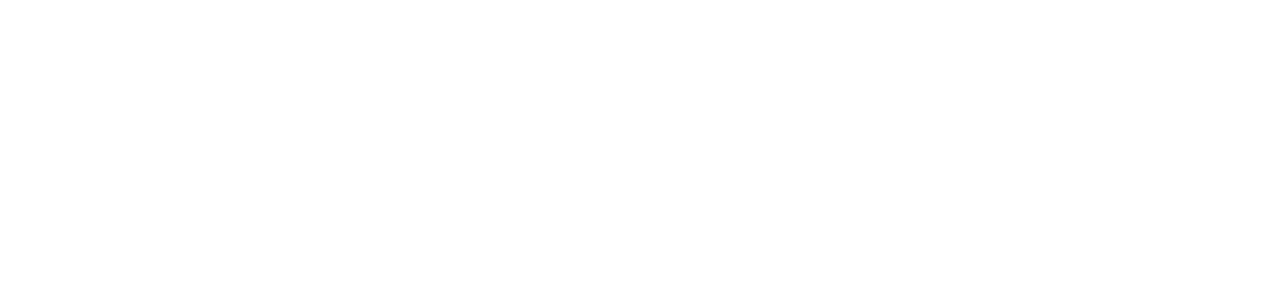
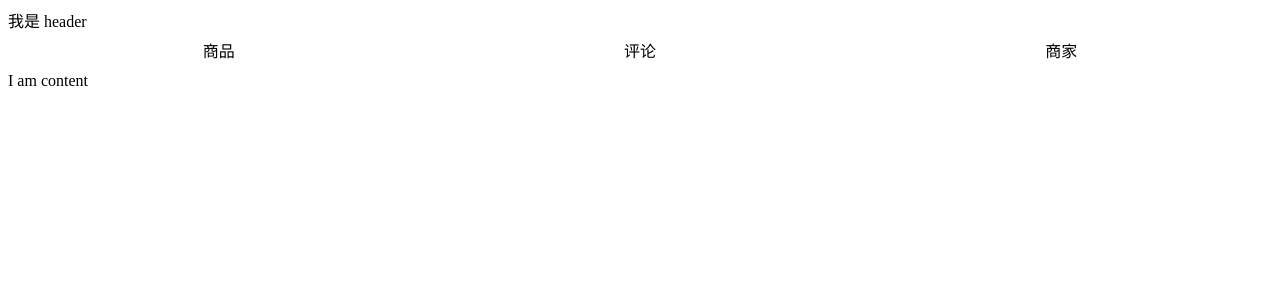
Before and after one commit to ethan-well/sell, a Vue app: page / in a window 1280 px wide. Shown: the top 300 px of the page. Built offline with nearby package versions, Linux system fonts and the light colour scheme.

Commit message:
拆分组建

```diff
--- a/package.json
+++ b/package.json
@@ -74,6 +74,8 @@
     "url-loader": "^0.5.7",
     "vue-loader": "^11.1.4",
     "vue-style-loader": "^2.0.0",
+    "stylus": "^0.54.5",
+    "stylus-loader": "^2.1.1",
     "vue-template-compiler": "^2.2.4",
     "webpack": "^2.2.1",
     "webpack-dev-middleware": "^1.10.0",
--- a/src/App.vue
+++ b/src/App.vue
@@ -1,22 +1,35 @@
 <template>
   <div id="app">
-    <router-view></router-view>
+    <v-header></v-header>
+    <div class="tab">
+      <div class="tab-itme">商品</div>
+      <div class="tab-itme">评论</div>
+      <div class="tab-itme">商家</div>
+    </div>
+    <div id="content">
+      I am content
+    </div>
   </div>
 </template>
 
-<script>
-export default {
-  name: 'app'
-}
+<script type="text/ecmascript-6">
+  import header from './components/header/header.vue';
+  export default {
+    components: {
+      'v-header': header
+    }
+  };
 </script>
 
-<style>
-#app {
-  font-family: 'Avenir', Helvetica, Arial, sans-serif;
-  -webkit-font-smoothing: antialiased;
-  -moz-osx-font-smoothing: grayscale;
-  text-align: center;
-  color: #2c3e50;
-  margin-top: 60px;
-}
+<style lang="stylus" rel="stylesheet/stylus">
+    #app
+      .tab
+        display: flex
+        width: 100%
+        height: 40px
+        line-height: 40px;
+        .tab-itme
+            flex: 1
+            text-align: center
+
 </style>
--- /dev/null
+++ b/src/components/header/header.vue
@@ -0,0 +1,13 @@
+<template>
+  <div class="header">
+    我是 header
+  </div>
+</template>
+
+<script type="text/ecmascript-6">
+  export default {};
+</script>
+
+<style lang="stylus", rel="stylesheet/stylus">
+
+</style>
--- a/src/router/index.js
+++ b/src/router/index.js
@@ -1,15 +1,12 @@
-import Vue from 'vue'
-import Router from 'vue-router'
-// import Hello from '@/components/Hello'
+import Vue from 'vue';
+import Router from 'vue-router';
 
-Vue.use(Router)
+Vue.use(Router);
 
 export default new Router({
   routes: [
     {
-      path: '/',
-      name: 'Hello'
-      // component: Hello
+      path: '/'
     }
   ]
-})
+});
--- /dev/null
+++ b/static/css/reset.css
@@ -0,0 +1,90 @@
+/**
+ * Eric Meyer's Reset CSS v2.0 (http://meyerweb.com/eric/tools/css/reset/)
+ * http://cssreset.com
+ */
+html, body, div, span, applet, object, iframe,
+h1, h2, h3, h4, h5, h6, p, blockquote, pre,
+a, abbr, acronym, address, big, cite, code,
+del, dfn, em, img, ins, kbd, q, s, samp,
+small, strike, strong, sub, sup, tt, var,
+b, u, i, center,
+dl, dt, dd, ol, ul, li,
+fieldset, form, label, legend,
+table, caption, tbody, tfoot, thead, tr, th, td,
+article, aside, canvas, details, embed,
+figure, figcaption, footer, header,
+menu, nav, output, ruby, section, summary,
+time, mark, audio, video, input {
+    margin: 0;
+    padding: 0;
+    border: 0;
+    font-size: 100%;
+    font-weight: normal;
+    vertical-align: baseline;
+}
+
+/* HTML5 display-role reset for older browsers */
+article, aside, details, figcaption, figure,
+footer, header, menu, nav, section {
+    display: block;
+}
+
+body {
+    line-height: 1;
+}
+
+blockquote, q {
+    quotes: none;
+}
+
+blockquote:before, blockquote:after,
+q:before, q:after {
+    content: none;
+}
+
+table {
+    border-collapse: collapse;
+    border-spacing: 0;
+}
+
+/* custom */
+a {
+    color: #7e8c8d;
+    text-decoration: none;
+    -webkit-backface-visibility: hidden;
+}
+
+li {
+    list-style: none;
+}
+
+::-webkit-scrollbar {
+    width: 5px;
+    height: 5px;
+}
+
+::-webkit-scrollbar-track-piece {
+    background-color: rgba(0, 0, 0, 0.2);
+    -webkit-border-radius: 6px;
+}
+
+::-webkit-scrollbar-thumb:vertical {
+    height: 5px;
+    background-color: rgba(125, 125, 125, 0.7);
+    -webkit-border-radius: 6px;
+}
+
+::-webkit-scrollbar-thumb:horizontal {
+    width: 5px;
+    background-color: rgba(125, 125, 125, 0.7);
+    -webkit-border-radius: 6px;
+}
+
+html, body {
+    width: 100%;
+}
+
+body {
+    -webkit-text-size-adjust: none;
+    -webkit-tap-highlight-color: rgba(0, 0, 0, 0);
+}
```
Also changed, not shown: src/main.js (+5 -5 lines), .eslintrc.js.
